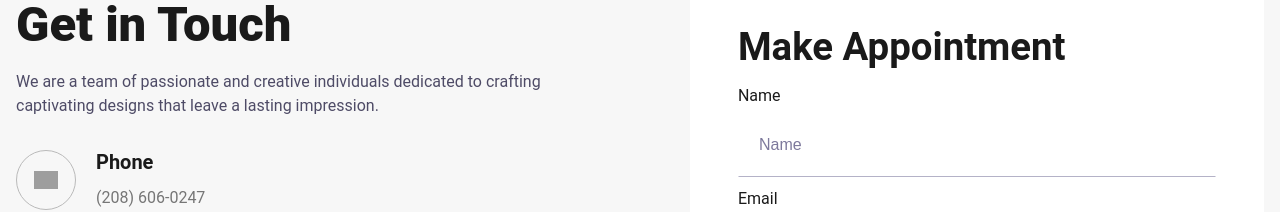
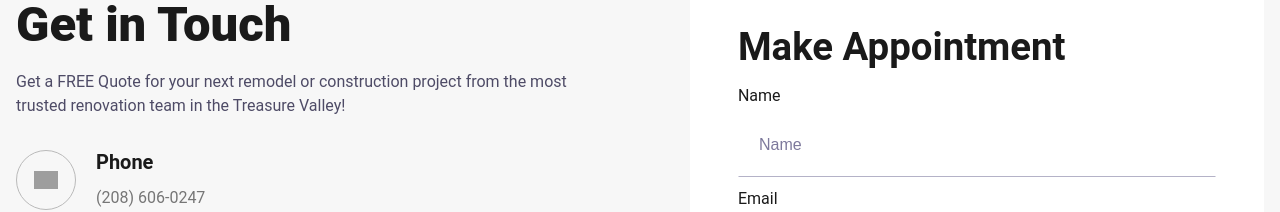
Before and after one commit to Extensibl-Media/high-desert-reno, an Astro site: page /contact in a window 1280 px wide. Shown: the part 729-941 px from the top of the page. Built offline with nearby package versions, Linux system fonts and the light colour scheme; Astro itself is replaced by a stand-in of ours; grey boxes are pictures that could not be loaded.

Commit message:
updating text in contact page

```diff
--- a/src/pages/contact.astro
+++ b/src/pages/contact.astro
@@ -26,8 +26,8 @@ import clientData from "@data/clientData.json";
         <span class="cs-topper">Contact Us</span>
         <h2 class="cs-title">Get in Touch</h2>
         <p class="cs-text">
-          We are a team of passionate and creative individuals dedicated to
-          crafting captivating designs that leave a lasting impression.
+          Get a FREE Quote for your next remodel or construction project from
+          the most trusted renovation team in the Treasure Valley!
         </p>
         <ul class="cs-ul">
           <li class="cs-li">
```
